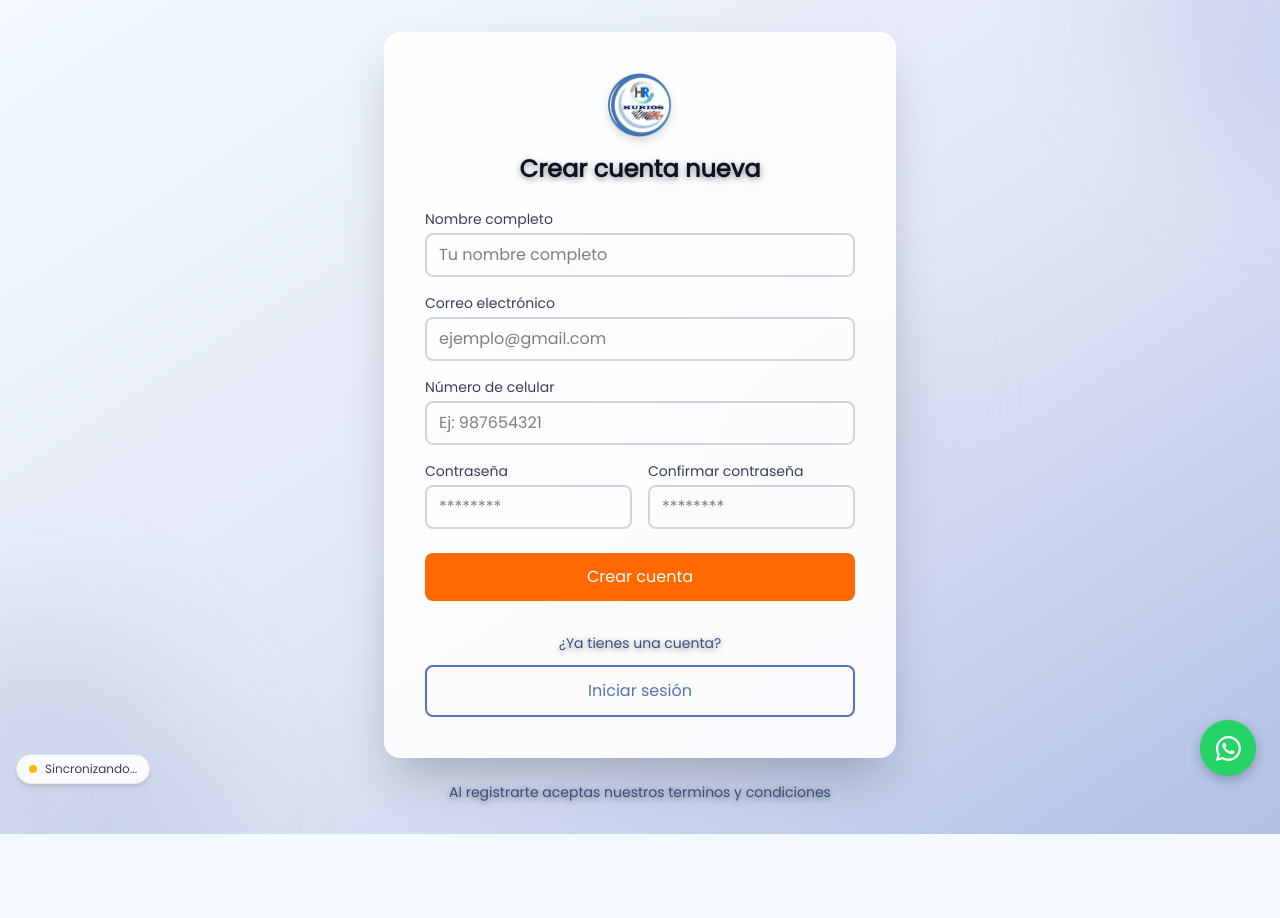
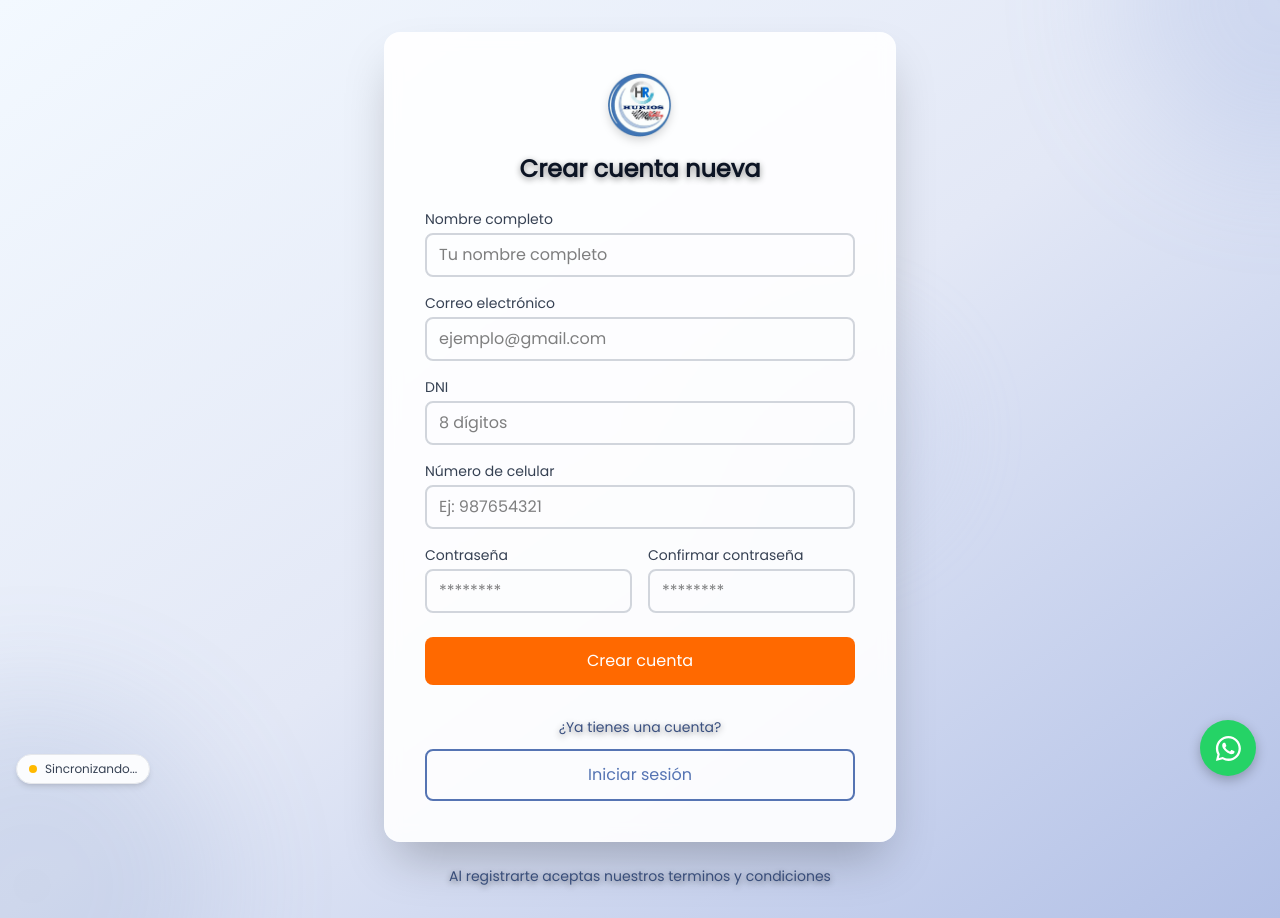
Before and after one commit to Josue049/HuriosFrontend-DesarrolloFullStack, a React (Vite) app: page /register in a window 1280 px wide. Before the commit the page ends 834 px from the top, so only its background shows below. Built offline with nearby package versions, Linux system fonts and the light colour scheme; no server answers.

Commit message:
feat(perfil): solicitar DNI al registrarse y permitir editar DNI, telefono y direccion en el perfil

```diff
--- a/src/api/auth.tsx
+++ b/src/api/auth.tsx
@@ -5,6 +5,7 @@ const API_BASE = API_BASE_URL;
 type RegisterReq = {
   fullName?: string;
   phone?: string;
+  dni?: string;
   email: string;
   password: string;
 };
--- a/src/api/user.tsx
+++ b/src/api/user.tsx
@@ -8,6 +8,7 @@ export interface UserProfile {
   fullName?: string;
   phone?: string;
   address?: string;
+  dni?: string;
   role?: string;
   createdAt?: string;
   profileImage?: string;
--- a/src/pages/Register.tsx
+++ b/src/pages/Register.tsx
@@ -18,6 +18,7 @@ export function Register() {
   const [nombre, setNombre] = useState("");
   const [correo, setCorreo] = useState("");
   const [celular, setCelular] = useState("");
+  const [dni, setDni] = useState("");
   const [clave, setClave] = useState("");
   const [repetirClave, setRepetirClave] = useState("");
 
@@ -62,8 +63,10 @@ export function Register() {
   const isPasswordMatch = clave.length >= 8 && clave === repetirClave;
   // Validación para números de celular peruanos (inician con 9 y tienen 9 dígitos)
   const isCelularValid = celular.length === 9 && /^9[0-9]{8}$/.test(celular);
+  const isDniValid = /^[0-9]{8}$/.test(dni);
   const isFormValid =
     nombre.trim() !== "" &&
+    isDniValid &&
     isEmailValid &&
     isCelularValid &&
     isPasswordMatch;
@@ -88,6 +91,7 @@ export function Register() {
         email: correo,
         password: clave,
         phone: celular,
+        dni,
       });
 
       // respuesta OK -> redirigir al formulario de verificación
@@ -168,6 +172,21 @@ export function Register() {
                       </p>
                     )}
                   </div>
+                )}
+              </div>
+
+              {/* Input para DNI */}
+              <div className="sm:col-span-2">
+                <Input
+                  label="DNI"
+                  type="text"
+                  inputMode="numeric"
+                  value={dni}
+                  onChange={(e) => setDni(e.target.value.replace(/[^0-9]/g, '').slice(0, 8))}
+                  placeholder="8 dígitos"
+                />
+                {dni.length > 0 && !isDniValid && (
+                  <p className="mt-1 text-xs text-red-500">{dni.length}/8 dígitos - DNI incompleto</p>
                 )}
               </div>
 
--- a/src/pages/UserProfile.tsx
+++ b/src/pages/UserProfile.tsx
@@ -19,6 +19,7 @@ export function UserProfile() {
   const [fullName, setFullName] = useState("");
   const [phone, setPhone] = useState("");
   const [address, setAddress] = useState("");
+  const [dni, setDni] = useState("");
   useEffect(() => {
     // Verificar autenticación
     if (!getToken()) {
@@ -39,6 +40,7 @@ export function UserProfile() {
       setFullName(data.fullName || "");
       setPhone(data.phone || "");
       setAddress(data.address || "");
+      setDni(data.dni || "");
     } catch (err: unknown) {
       if (err instanceof Error) {
         setError(err.message);
@@ -58,10 +60,18 @@ export function UserProfile() {
       setError(null);
       setSuccessMessage(null);
 
+      if (dni && !/^\d{8}$/.test(dni)) {
+        throw new Error("El DNI debe tener 8 dígitos");
+      }
+      if (phone && !/^9\d{8}$/.test(phone)) {
+        throw new Error("El teléfono debe tener 9 dígitos e iniciar con 9");
+      }
+
       await updateUserProfile({
         fullName,
         phone,
         address,
+        dni,
       });
 
       setSuccessMessage("Perfil actualizado correctamente");
@@ -86,6 +96,7 @@ export function UserProfile() {
     setFullName(profile?.fullName || "");
     setPhone(profile?.phone || "");
     setAddress(profile?.address || "");
+    setDni(profile?.dni || "");
     setError(null);
   };
   /*Muestra su perfil cargando */
@@ -217,6 +228,24 @@ export function UserProfile() {
                 />
               </div>
 
+              {/* DNI */}
+              <div>
+                <label className="block text-sm font-medium text-gray-700 mb-2">
+                  DNI
+                </label>
+                <input
+                  type="text"
+                  inputMode="numeric"
+                  value={dni}
+                  maxLength={8}
+                  onChange={(e) => setDni(e.target.value.replace(/\D/g, ""))}
+                  disabled={!editing}
+                  placeholder="Ingresa tu DNI (8 dígitos)"
+                  className="w-full px-4 py-2 border border-gray-300 rounded-md focus:ring-2 focus:ring-[var(--Primary_5)] focus:border-transparent disabled:bg-gray-50 disabled:text-gray-500"
+                />
+                <p className="text-xs text-gray-500 mt-1">Se usará automáticamente en tus boletas de compra</p>
+              </div>
+
               {/* Teléfono */}
               <div>
                 <label className="block text-sm font-medium text-gray-700 mb-2">
@@ -226,7 +255,7 @@ export function UserProfile() {
                   type="tel"
                   value={phone}
                   maxLength={9}
-                  onChange={(e) => setPhone(e.target.value)}
+                  onChange={(e) => setPhone(e.target.value.replace(/\D/g, ""))}
                   disabled={!editing}
                   placeholder="Ingresa tu número de teléfono"
                   className="w-full px-4 py-2 border border-gray-300 rounded-md focus:ring-2 focus:ring-[var(--Primary_5)] focus:border-transparent disabled:bg-gray-50 disabled:text-gray-500"
```
